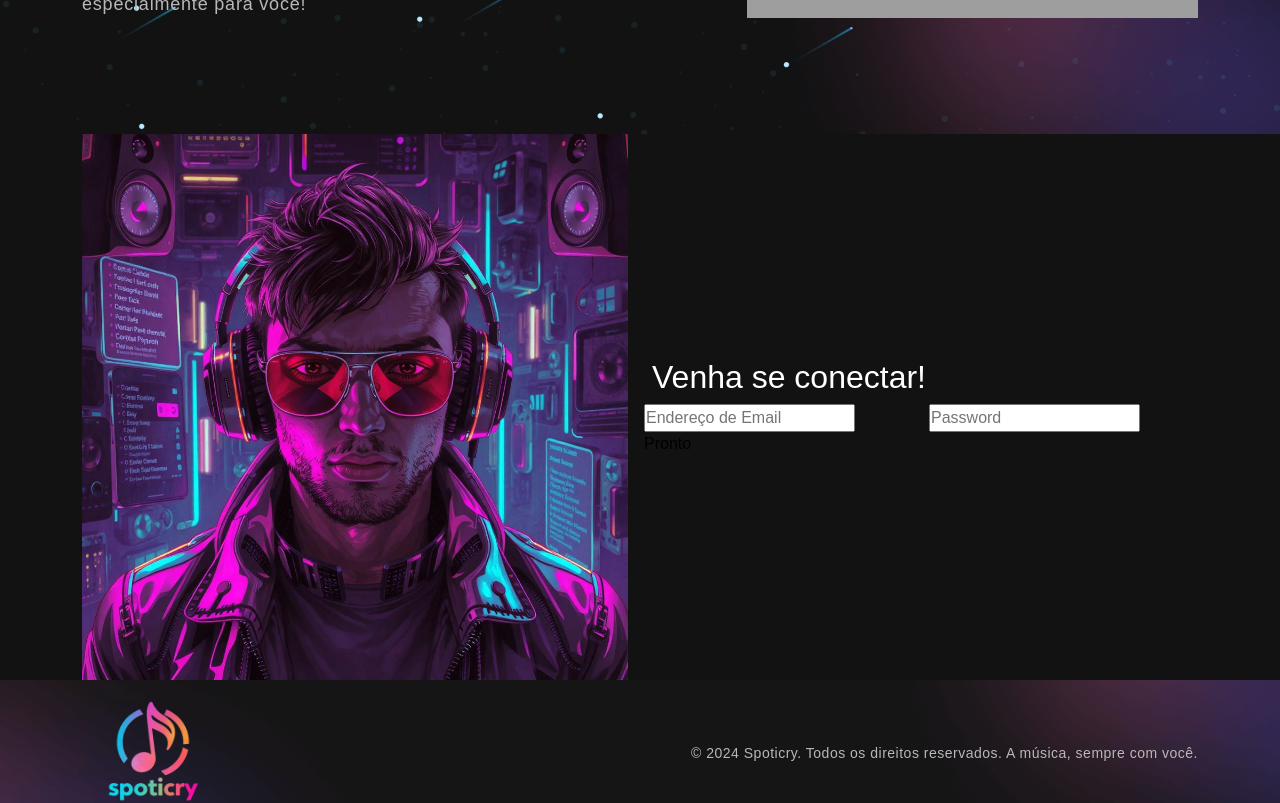
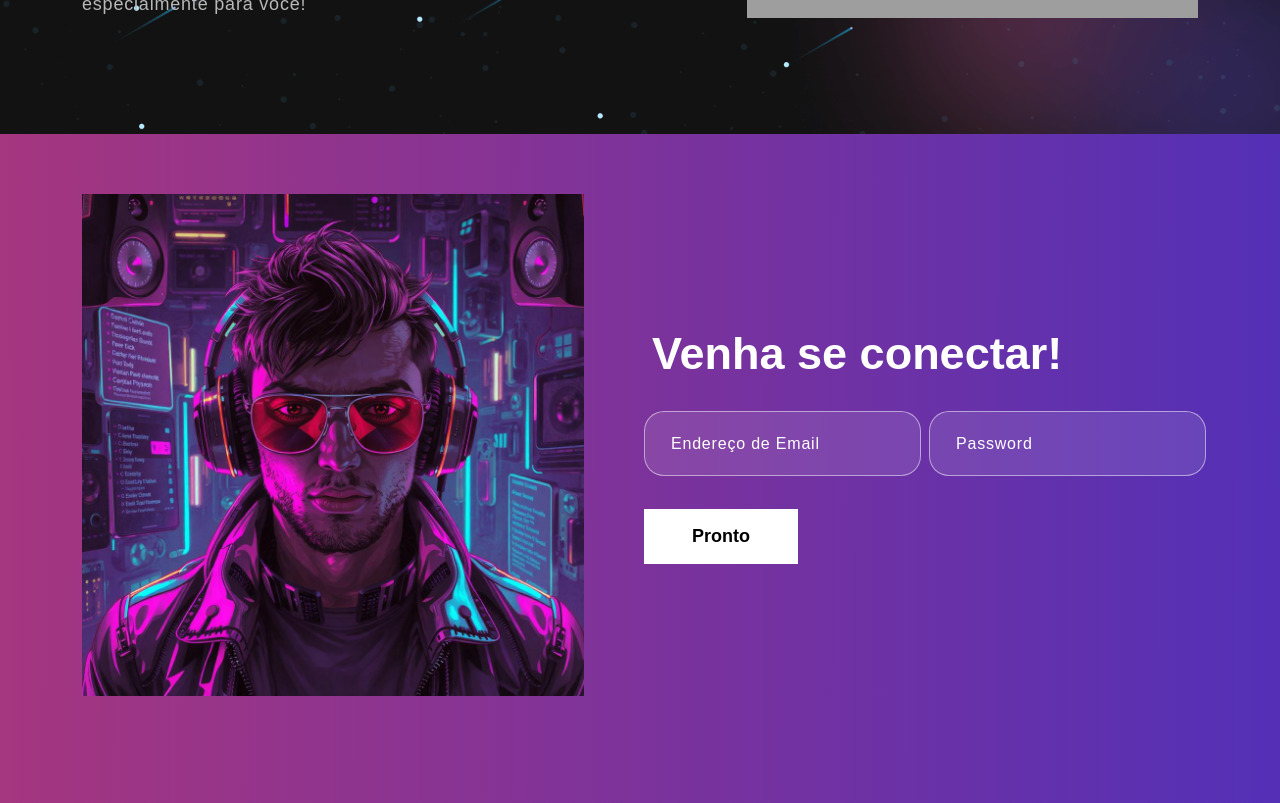
Before and after one commit to Br3no4k/Spoticry, a React (Create React App) app: page / in a window 1280 px wide. Shown: the part 580-1383 px from the top of the page. Built offline with nearby package versions, Linux system fonts and the light colour scheme; grey boxes are pictures that could not be loaded.

Commit message:
Implementação do css do cadastro.css,finalização do design da página

```diff
--- a/src/components/cadastro/Cadastro.css
+++ b/src/components/cadastro/Cadastro.css
@@ -0,0 +1,70 @@
+.cadastro {
+  background: linear-gradient(90.21deg, #AA367C -5.91%, #4A2FBD 111.58%);
+  padding: 60px 0 200px 0;
+}
+.cadastro img {
+  width: 92%;
+}
+.cadastro h2 {
+	font-size: 45px;
+	font-weight: 700;
+  margin-bottom: 30px;
+}
+.cadastro form input, .cadastro form textarea {
+  width: 100%;
+  background: rgba(255, 255, 255, 0.1);
+  border: 1px solid rgba(255, 255, 255, 0.5);
+  border-radius: 20px;
+  color: #fff;
+  margin: 0 0 8px 0;
+  padding: 18px 26px;
+  font-weight: 500;
+  font-size: 18px;
+  letter-spacing: 0.8px;
+  transition: 0.3s ease-in-out;
+}
+.cadastro form input:focus, .cadastro form textarea:focus {
+  background: rgba(255, 255, 255, 1);
+  color: #121212;
+}
+.cadastro form input::placeholder, .cadastro form textarea::placeholder {
+  font-size: 16px;
+  font-weight: 400;
+  color: #fff;
+}
+.cadastro form input:focus::placeholder, .cadastro form textarea:focus::placeholder {
+  color: #121212;
+  opacity: 0.8;
+}
+.cadastro form button {
+  font-weight: 700;
+  color: #000;
+  background-color: #fff;
+  padding: 14px 48px;
+  font-size: 18px;
+  margin-top: 25px;
+  border-radius: 0;
+  position: relative;
+  transition: 0.3s ease-in-out;
+}
+.cadastro form button span {
+  z-index: 1;
+  position: relative;
+}
+.cadastro form button:hover {
+  color: #fff;
+}
+.cadastro form button::before {
+  content: "";
+  background: #121212;
+  width: 0;
+  height: 100%;
+  position: absolute;
+  top: 0;
+  left: 0;
+  z-index: 0;
+  transition: 0.3s ease-in-out;
+}
+.cadastro form button:hover::before {
+  width: 100%;
+}
```
